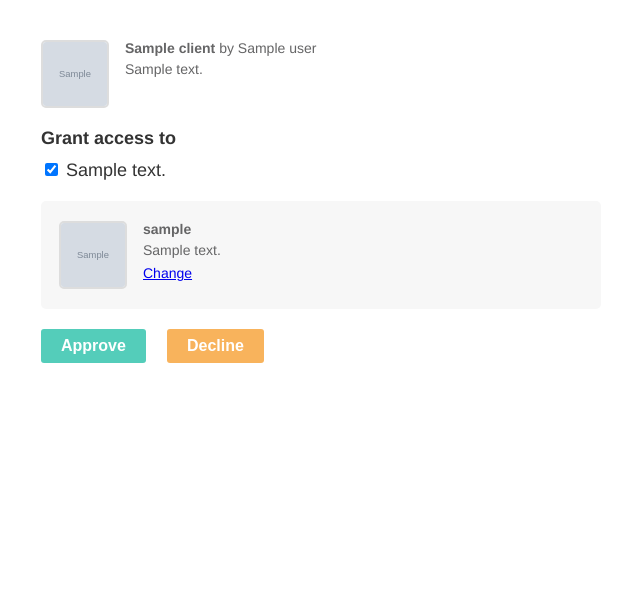
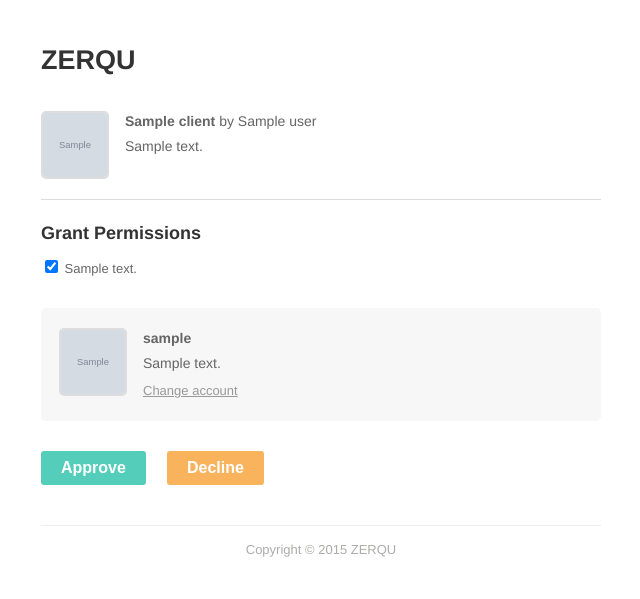
Before and after one commit to lepture/zerqu, a Flask app: template zerqu/templates/oauth/authorize.html in a window 1280 px wide. Shown: the top 599 px of the page, without its empty margins (319-959 px from the left). Run offline with Flask 2, Linux system fonts and the light colour scheme; tables that the repository leaves empty hold one stand-in row (values such as "Sample post"); the template is opened without the code that fills it: values that come from a table or form of the project are taken from there, most other values are stand-ins (such as "Sample title", 1, 10 or a date in 2020); grey boxes marked "Sample" are stand-in pictures.

Commit message:
Design OAuth authorization page, with banner and copyright now

```diff
--- a/zerqu/settings.py
+++ b/zerqu/settings.py
@@ -1,6 +1,9 @@
 # coding: utf-8
 
+import datetime
+
 SITE_NAME = 'ZERQU'
+SITE_YEAR = datetime.date.today().year
 
 # Gravatar settings
 GRAVATAR_URL = 'https://secure.gravatar.com/avatar/'
--- a/zerqu/templates/oauth/authorize.html
+++ b/zerqu/templates/oauth/authorize.html
@@ -8,11 +8,14 @@
 </head>
 <body>
   <div class="container">
+    <section class="banner">
+      <h1>{{ config.SITE_NAME }}</h1>
+    </section>
     <section class="client clearfix">
       {% if client.avatar_url %}
       <img class="avatar" src="{{ client.avatar_url }}" alt="{{ client.name }} avatar">
       {% else %}
-        <div class="avatar"></div>
+      <div class="avatar">{{ client.name|first }}</div>
       {% endif %}
       <div class="content-wrap">
         <div><strong>{{ client.name }}</strong> by {{ client.user }}</div>
@@ -22,13 +25,16 @@
       </div>
     </section>
     <section class="scopes">
-      <h4>Grant access to</h4>
+      <h4>Grant Permissions</h4>
       {% for key, desc in choices %}
-      <label>
+      <label data-scope="{{ key }}">
         <input type="checkbox" name="scope" value="{{ key }}" checked>
         {{ desc }}
       </label>
       {% endfor %}
+      {% if not choices %}
+      <div class="notice">This client only requires public permissions.</div>
+      {% endif %}
     </section>
     <section class="user">
       {% if user %}
@@ -37,7 +43,7 @@
         <div class="content-wrap">
           <div><strong id="user-name">{{ user.username }}</strong></div>
           <p id="user-description">{{ user.description|default('', True) }}</p>
-          <a id="change-account" href="#">Change</a>
+          <a id="change-account" href="#">Change account</a>
         </div>
       </div>
       {% else %}
@@ -46,7 +52,7 @@
         <div class="content-wrap">
           <div><strong id="user-name"></strong></div>
           <p id="user-description"></p>
-          <a id="change-account" href="#">Change</a>
+          <a id="change-account" href="#">Change account</a>
         </div>
       </div>
       {% endif %}
@@ -72,6 +78,9 @@
       <button class="approve" type="submit" name="confirm" value="yes">Approve</button>
       <button class="decline" type="submit" name="confirm" value="no">Decline</button>
     </form>
+    <footer>
+      Copyright &copy; {{ config.SITE_YEAR }} {{ config.SITE_NAME }}
+    </footer>
   </div>
   <script>{% include "oauth/http.js" %}</script>
 </body>
--- a/zerqu/templates/oauth/style.css
+++ b/zerqu/templates/oauth/style.css
@@ -8,7 +8,7 @@
   margin: 0 auto;
   padding: 40px 10px;
   color: #333;
-  font: normal normal 18px/1.2 'Helvetica Neue', Arial, Helvetica, sans-serif;
+  font: normal normal 18px/1.5 'Helvetica Neue', Arial, Helvetica, sans-serif;
 }
 .hide {
   display: none;
@@ -20,6 +20,15 @@
   margin-right: 16px;
   border-radius: 5px;
   border: 2px solid #ddd;
+  text-align: center;
+  line-height: 64px;
+}
+div.avatar {
+  background-color: rgba(0, 0, 0, 0.8);
+  color: white;
+  font-size: 24px;
+  font-weight: bold;
+  text-transform: uppercase;
 }
 .content-wrap {
   overflow: hidden;
@@ -30,15 +39,33 @@
 .content-wrap p {
   margin: 4px 0 6px;
 }
+.banner h1 {
+  margin: 0 0 30px;
+}
 .scopes {
   clear: both;
   padding-top: 20px;
+  margin-top: 20px;
+  border-top: 1px solid #ddd;
 }
 .scopes h4 {
   margin: 0 0 10px;
 }
 .scopes label {
+  font-size: 13px;
+  font-weight: 500;
+  color: #666;
   display: block;
+}
+.scopes label[data-scope="user:email"] {
+  font-size: 14px;
+  font-weight: 600;
+  color: #333;
+}
+.scopes .info {
+  color: #F8B35C;
+  padding: 4px;
+  font-size: 14px;
 }
 button {
   border: none;
@@ -63,7 +90,7 @@
   clear: both;
 }
 .user {
-  margin: 20px 0;
+  margin: 30px 0;
   font-size: 14px;
   background: #f7f7f7;
   padding: 20px 18px;
@@ -93,3 +120,15 @@
 #login-form .field-group {
   padding-bottom: 10px;
 }
+#change-account {
+  font-size: 13px;
+  color: #999;
+}
+footer {
+  padding-top: 14px;
+  margin-top: 40px;
+  border-top: 1px solid #eee;
+  color: #acacaa;
+  font-size: 13px;
+  text-align: center;
+}
```
